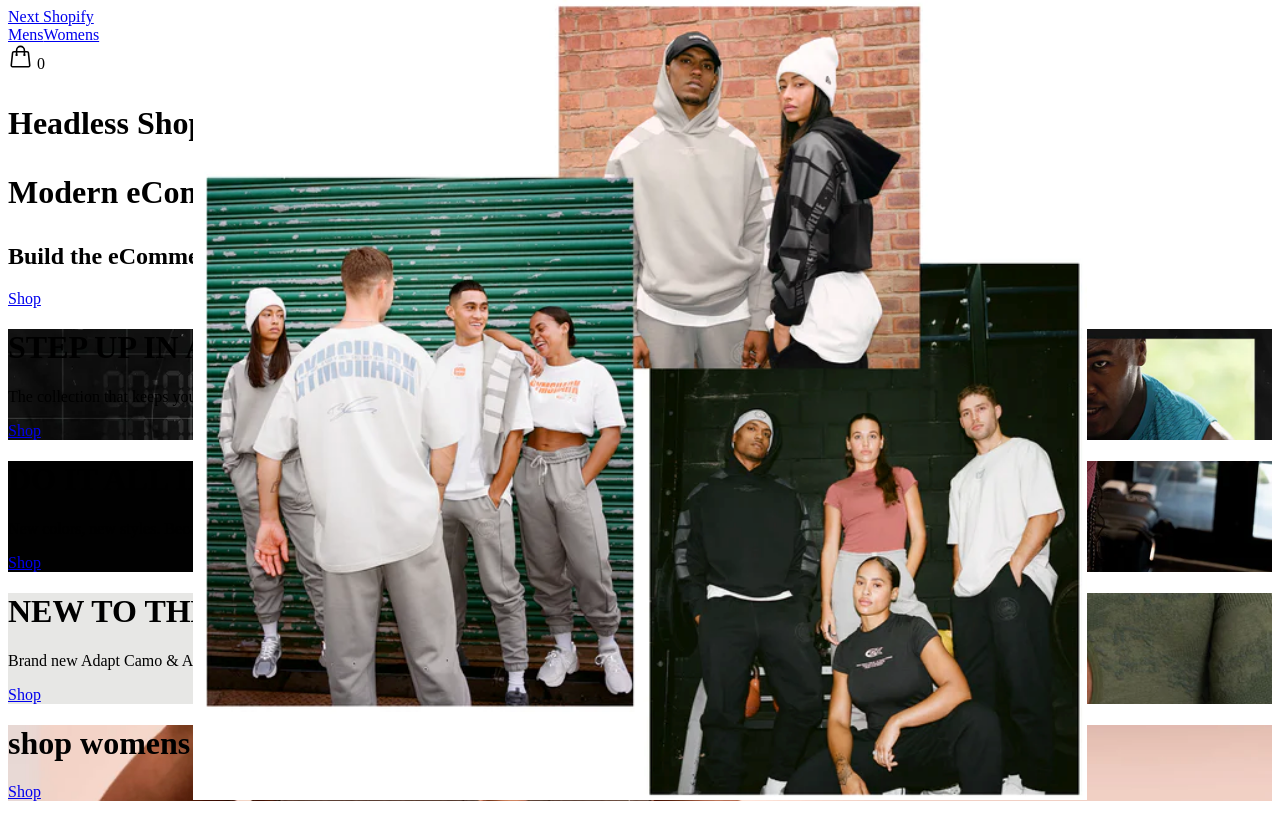
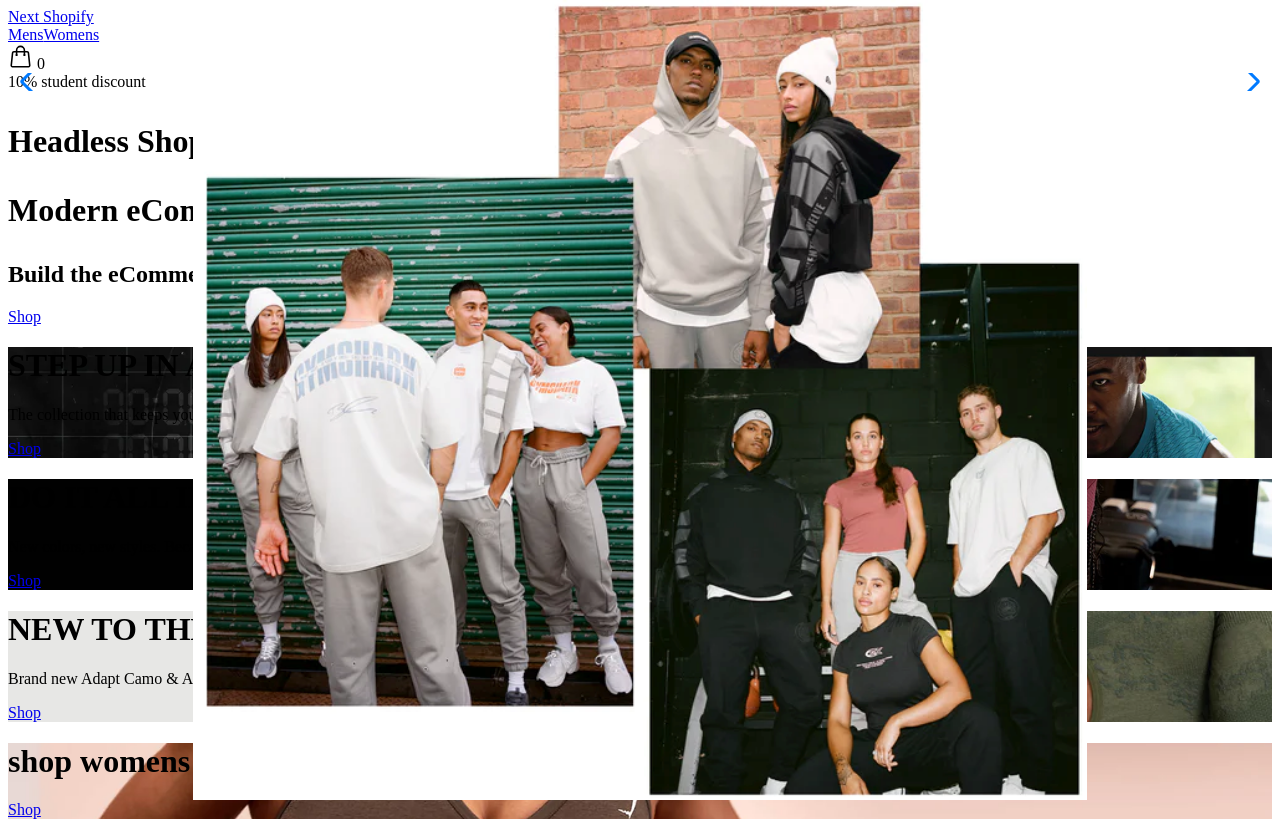
Before and after one commit to khoadodk/next-shopify, a Next.js app: page / in a window 1280 px wide. Shown: the top 821 px of the page. Built offline with nearby package versions, Linux system fonts and the light colour scheme.

Commit message:
Added header message component

```diff
--- /dev/null
+++ b/components/HeaderMessage.js
@@ -0,0 +1,28 @@
+
+import { Swiper, SwiperSlide } from "swiper/react";
+
+import "swiper/css";
+import "swiper/css/navigation";
+
+import { Autoplay, Navigation } from "swiper";
+
+export default function HeaderMessage({messages}) {
+  return (
+    <div className="py-3 sm:px-[200px] px-[100px] text-center text-sm uppercase mx-auto border-b">
+      <Swiper
+            spaceBetween={30}
+            centeredSlides={true}
+            autoplay={{
+                delay: 2500,
+                disableOnInteraction: false,
+            }}
+            navigation={true}
+            modules={[Autoplay, Navigation]}
+        >
+            {messages.map(msg => {
+                return <SwiperSlide>{msg}</SwiperSlide>
+            })}
+      </Swiper>
+    </div>
+  );
+}
--- a/pages/index.js
+++ b/pages/index.js
@@ -2,6 +2,7 @@ import Hero from '../components/Hero';
 import Head from 'next/head';
 import Banner from '../components/Banner';
 import TwoColBanner from '../components/TwoColBanner';
+import HeaderMessage from '../components/HeaderMessage';
 
 export default function Home() {
   return (
@@ -17,6 +18,10 @@ export default function Home() {
           content="text/html; charset=ISO-8859-1"
         />
       </Head>
+      <HeaderMessage messages = {["free returns within 30 days",
+          "10% student discount",
+          "new fall collections"
+      ]} />
       <Hero />
       <Banner title="STEP UP IN APEX" subtitle="The collection that keeps you cool, now with Gymshark ESNCETM anti-odour technology fabric" bgImg={"/images/banner1.webp"}  />
       <div className='pt-[50px]'>
```
